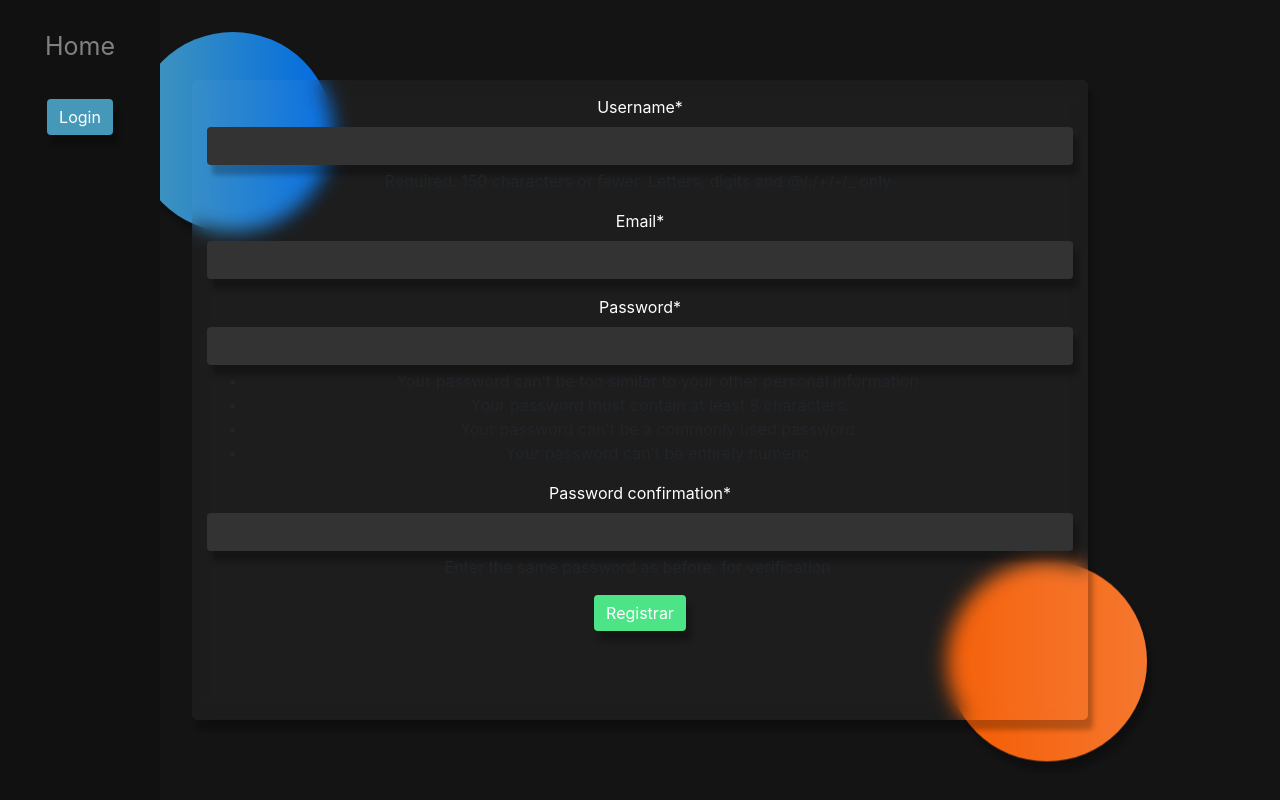
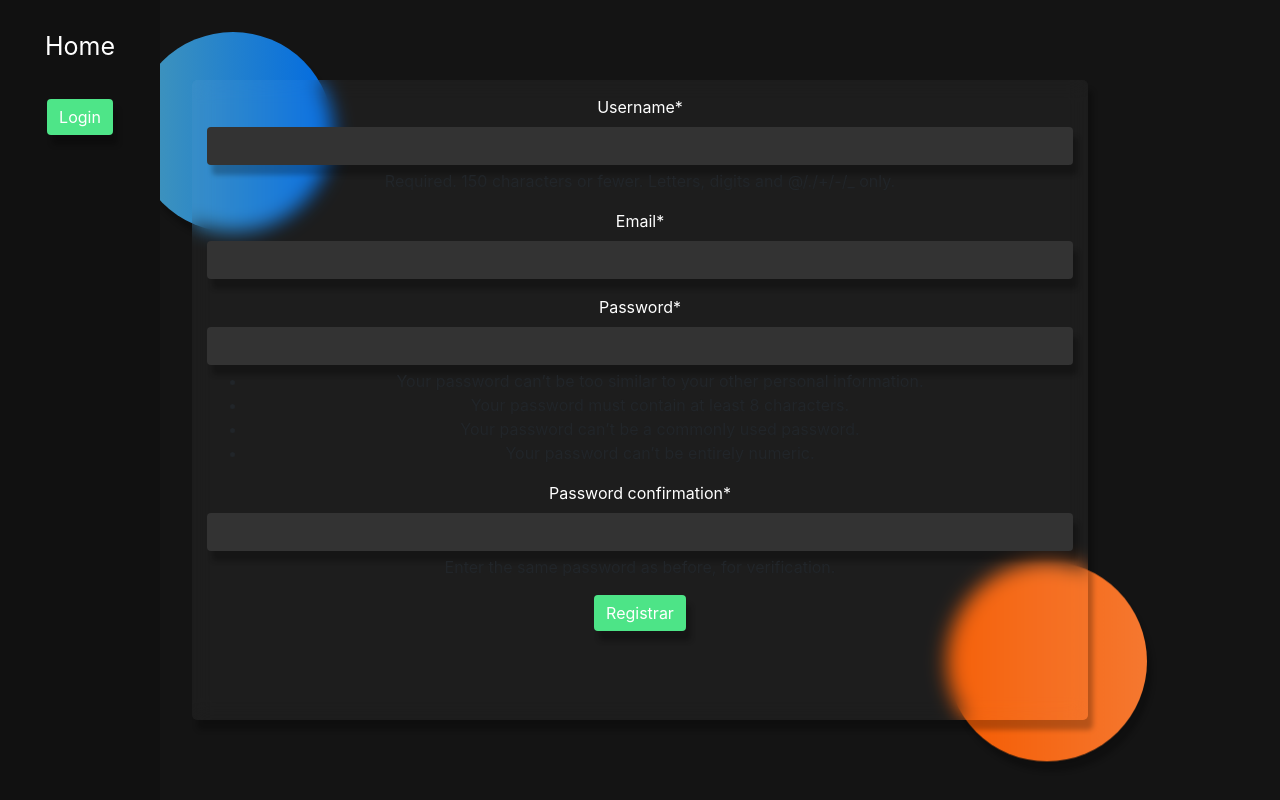
Before and after one commit to iurysm1/reserva_salas, a Django app: page /register/ in a window 1280 px wide. Run offline with Django 5.2, Linux system fonts and the light colour scheme; some libraries are stand-ins or nearby versions.

Commit message:
Projeto finalizado e estilizado

```diff
--- a/reservas/main/static/main/styles.css
+++ b/reservas/main/static/main/styles.css
@@ -11,11 +11,7 @@
     border-bottom: 2px solid white;
 }
 
-.requiredField{
-    color: white;
-}
-
-p, input{
+.requiredField, p{
     color: white;
 }
 
@@ -167,7 +163,7 @@ input,nav, button, card{
 input, nav{
     background-color: rgb(51, 51, 51) !important;
     border: none !important;
-    border: 12px;
+    color: white !important;
 }
 
 body{
--- a/reservas/main/templates/main/base.html
+++ b/reservas/main/templates/main/base.html
@@ -55,14 +55,14 @@
 
 
     <div class="sidenav">
-		<a href="/">Home</a>
+		<a href="/" style="color: white;">Home</a>
 		{% if user.is_authenticated %}
 		<form action="{% url 'logout' %}" method="post" style="display:inline;">
 			{% csrf_token %}
 			<button type="submit" class="btn btn-danger">Logout</button>
 		</form>
 		{% else %}
-			<a href="{% url 'login' %}"><button class="btn btn-primary">Login</button></a>
+			<a href="{% url 'login' %}"><button class="btn btn-success">Login</button></a>
 		{% endif %}
 	</div>
 	<div class="circle" id="circle1"></div>
```
Also changed, not shown: reservas/db.sqlite3, reservas/register/templates/registration/login.html (line endings or trailing spaces).
